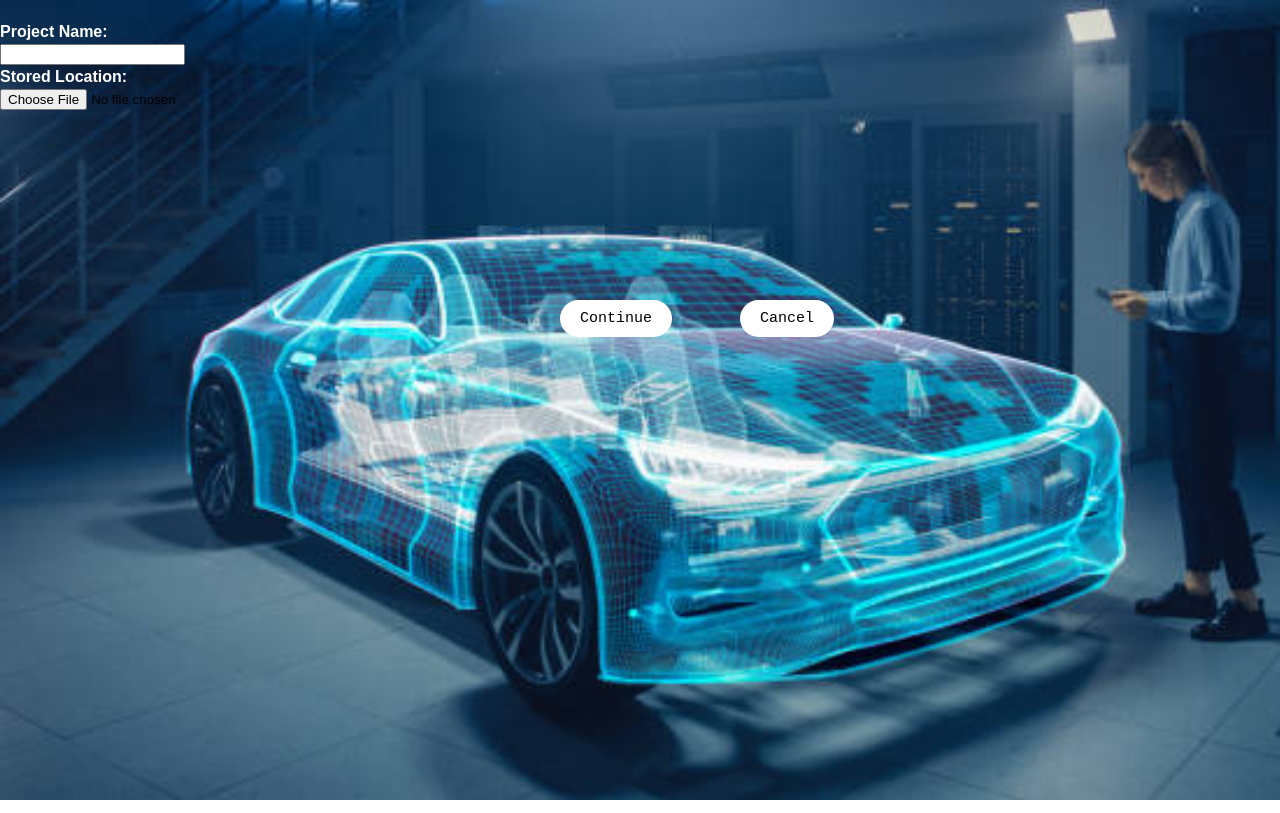
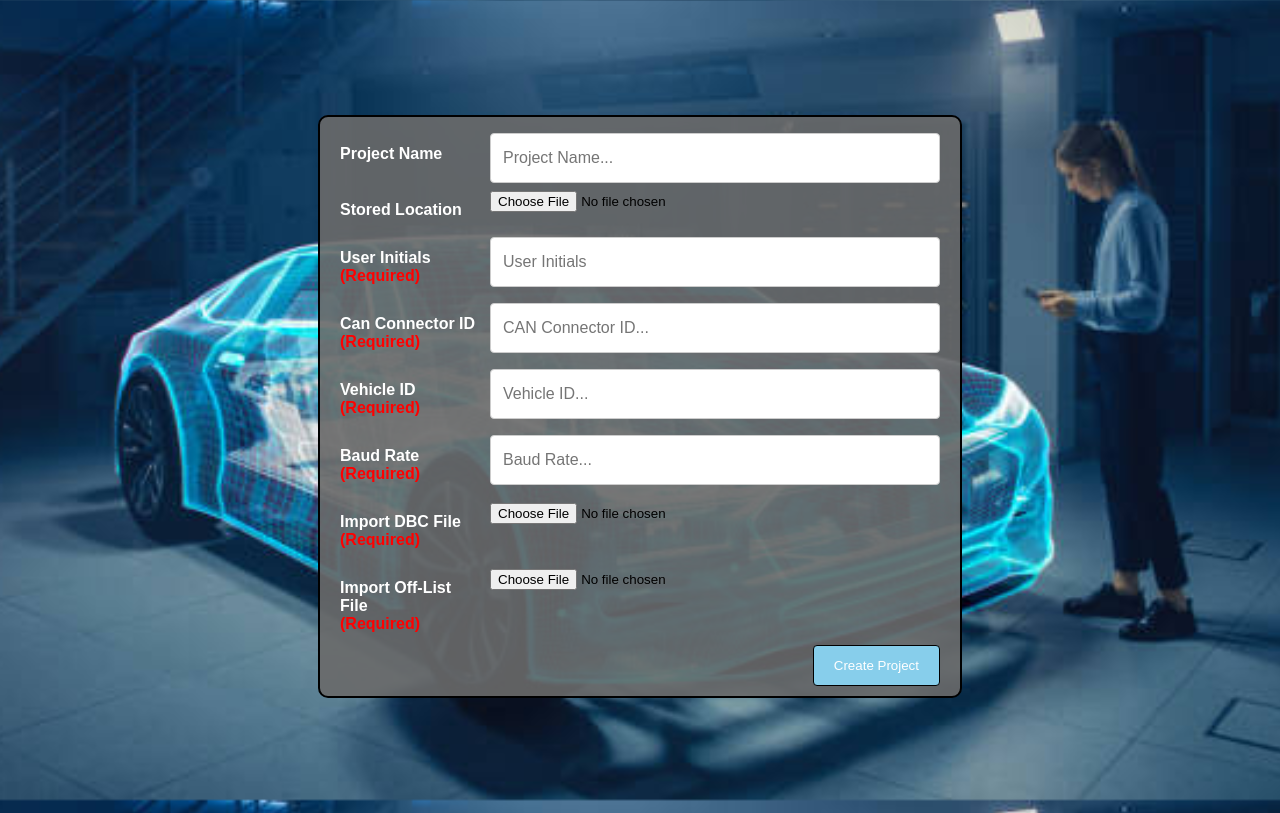
Before and after one commit to sw2team4/CS4311_CANBusVisualizer_Team4, a React (Create React App) app in the folder cbv_team4/: page /createproject in a window 1280 px wide. Built offline with nearby package versions, Linux system fonts and the light colour scheme.

Commit message:
Merge and Redesign the create project

```diff
--- a/cbv_team4/src/components/CreateProject.js
+++ b/cbv_team4/src/components/CreateProject.js
@@ -1,31 +1,98 @@
+/* eslint-disable jsx-a11y/alt-text */
 import '../create-project.css';
-// import Devcom from './images/DevcomLogo.png';
-
 
 function CreateProject() { //Rename to Home later
   return (
 
-  <div className="configuration-project">
-        <form className="forms">
-          <div className="name-div">
-            <label className="configure-project-one-labels">Project Name:</label>
+  <div className="container">
+    <form className='create-form'>
+      <div className="row">
+        <div className="col-25">
+          <label className='create-titles'>Project Name</label>
+        </div>
+        <div className="col-75">
+          <input className='fields' type="text" id="p-name" name="project-name" placeholder="Project Name..." />
+        </div>
+      </div>
+      <div className="row">
+        <div className="col-25">
+          <label className='create-titles'>Stored Location</label>
+        </div>
+        <div className="col-75">
+          <input type="file" id="s-location-file" name="stored-location"/>
+        </div>
+      </div>
+      <div className="row">
+        <div className="col-25">
+          <label className='create-titles'>User Initials
             <br/>
-            <input className="project-name-input" type="text" />
+            <span className='title-required'>(Required)</span>
+          </label>
+        </div>
+        <div className="col-75">
+          <input className='fields' type="text" id="u-initials" name="user-initials" placeholder="User Initials"/>
+        </div>
+      </div>
+      <div className="row">
+        <div className="col-25">
+          <label className='create-titles'>Can Connector ID
             <br/>
-
-            <label className="configure-project-one-labels">Stored Location:</label>
+            <span className='title-required'>(Required)</span>
+          </label>
+        </div>
+        <div className="col-75">
+          <input className='fields' type="text" id="c-id" name="can-id" placeholder="CAN Connector ID..."/>
+        </div>
+      </div>
+      <div className="row">
+        <div className="col-25">
+          <label className='create-titles'>Vehicle ID
             <br/>
-            <input className="file-input" type="file"/>
-          </div>
-
-        </form>
-
-        <div className='page-one-buttons'>
-          <button className='continue-button'>Continue</button>
-          <button className='cancel-button'>Cancel</button>
+            <span className='title-required'>(Required)</span>
+          </label>
         </div>
-
-    </div>
+        <div className="col-75">
+          <input className='fields' type="text" id="v-id" name="vehicle-id" placeholder="Vehicle ID..."/>
+        </div>
+      </div>
+      <div className="row">
+        <div className="col-25">
+          <label className='create-titles'>Baud Rate
+            <br/>
+            <span className='title-required'>(Required)</span>
+          </label>
+        </div>
+        <div className="col-75">
+          <input className='fields' type="text" id="b-rate" name="baud-rate" placeholder="Baud Rate..."/>
+        </div>
+      </div>
+      <div className="row">
+        <div className="col-25">
+          <label className='create-titles'>Import DBC File
+            <br/>
+            <span className='title-required'>(Required)</span>
+          </label>
+        </div>
+        <div className="col-75">
+          <input type="file" id="dbc-file" name="import-dbc-file"/>
+        </div>
+      </div>
+      <div className="row">
+        <div className="col-25">
+          <label className='create-titles'>Import Off-List File
+            <br/>
+            <span className='title-required'>(Required)</span>
+          </label>
+        </div>
+        <div className="col-75">
+          <input type="file" id="off-file" name="off-list-file"/>
+        </div>
+      </div>
+      <div className="row">
+        <input className="create-project-button" type="submit" value="Create Project"/>
+      </div>
+    </form>
+  </div>
   );
 }
 
--- a/cbv_team4/src/create-project.css
+++ b/cbv_team4/src/create-project.css
@@ -1,90 +1,95 @@
-/* body{
-    margin: 0;
-    background-image: url(/src/images/CreateNewProject.jpeg);
-    font-family: system-ui, -apple-system, BlinkMacSystemFont,
-    'Segoe UI', Roboto, Oxygen, Ubuntu, Cantarell, 'Open Sans',
-    'Helvetica Neue', sans-serif;
-    -webkit-font-smoothing: antialiased;
-    -moz-osx-font-smoothing: grayscale;
-    background-repeat: no-repeat;
-    background-size: cover;
-    background-attachment: fixed;
+/* Style inputs, select elements and textareas */
+input[type=text], select, textarea{
+    width: 100%;
+    padding: 12px;
+    border: 1px solid #ccc;
+    border-radius: 4px;
+    box-sizing: border-box;
+    resize: vertical;
+  }
 
-} */
+  /* Style the label to display next to the inputs */
+  label {
+    padding: 12px 12px 12px 0;
+    display: inline-block;
+  }
 
-/*Start of input boxes */
-.project-name-input{
+  /* Style the submit button */
+  .create-project-button{
+    background-color: skyblue;
     color: white;
+    padding: 12px 20px;
+    border: 1px solid black;
+    border-radius: 4px;
+    border-color: black;
+    cursor: pointer;
+    float: right;
+
+  }
+
+
+  .fields{
+    width: 375px;
+    height: 50px;
+    font-size: medium;
+  }
+
+  /* Floating column for labels: 25% width */
+  .col-25 {
+    float: left;
+    width: 25%;
+    margin-top: 6px;
+  }
+
+  /* Floating column for inputs: 75% width */
+  .col-75 {
+    float: left;
+    width: 75%;
+    margin-top: 6px;
+  }
+
+  /* Clear floats after the columns */
+  .row:after {
+    content: "";
+    display: table;
+    clear: both;
+  }
+
+  /* Responsive layout - when the screen is less than 600px wide, make the two columns stack on top of each other instead of next to each other */
+  @media screen and (max-width: 600px) {
+    .col-25, .col-75, input[type=submit] {
+      width: 100%;
+      margin-top: 0;
+    }
+  }
+
+.create-form{
+    width: 100%;
+    /* height: 450px; */
+    margin: 10px 20px;
+    position: relative;
 }
 
-.stored-location-input{
-    color: white;
+  /* Style the container */
+  .container {
+    border: 2px solid black;
+    border-radius: 10px;
+    border-color: black;
+    background-color: rgb(106, 106, 106, 0.9);
+    display: flex;
+    justify-content: center;
+    margin: 9% 25%;
+    /* padding: 10px 10px; */
+    width: 50%;
+    justify-self: center;
+  }
+
+
+.create-titles{
+    font-family: 'Chakra Petch', sans-serif;
 }
 
-.page-one-buttons{
-    position: absolute;
+.title-required{
+    font-family: 'Chakra Petch', sans-serif;
+    color: red;
 }
-
-/* input[type=text]{
-    border: 1px solid #ccc;
-    border-radius: 4px;
-    width: 45%;
-    padding:12px 20px;
-    margin: 8px 350px;
-
-
-} */
-
-/*End of input boxes */
-
-/* Start of buttons */
-/* button{
-    background-color: #FFFF;
-    border: none;
-    color: black;
-    padding: 10px 20px;
-    text-align: center;
-    text-decoration:none;
-    display: inline-block;
-    font-size: 16px;
-    cursor: pointer;
-    font-family: "Chakra Petch", sans-serif;
-    font-family: Courier New, monospace;
-    border-radius: 50px;
-    font-weight: 500;
-    font-size: 15px;
-} */
-
-.cancel-button{
-    position: absolute;
-    left: 740px;
-    top: 250px;
-}
-
-.continue-button{
-    position: absolute;
-    left: 560px;
-    top: 250px;
-}
-
-.browse-button{
-    position: absolute;
-    left: 1050px;
-    top: 23%;
-}
-/* End of buttons */
-
-/* label{
-    color: white;
-    font-family: Andale Mono, sans-serif;
-    font-weight: 900;
-    font-size: 25px;
-    padding: 12px 12px 12px 0;
-    display: inline-block;
-    margin: 0 350px;
-} */
-
-.name-div{
-    margin: 20px 0px;
-    height:10px;
-}
--- a/cbv_team4/src/index.js
+++ b/cbv_team4/src/index.js
@@ -1,6 +1,5 @@
 import React from 'react';
 import ReactDOM from 'react-dom/client';
-// import './index.css';
 import App from './App';
 import reportWebVitals from './reportWebVitals';
 
```
